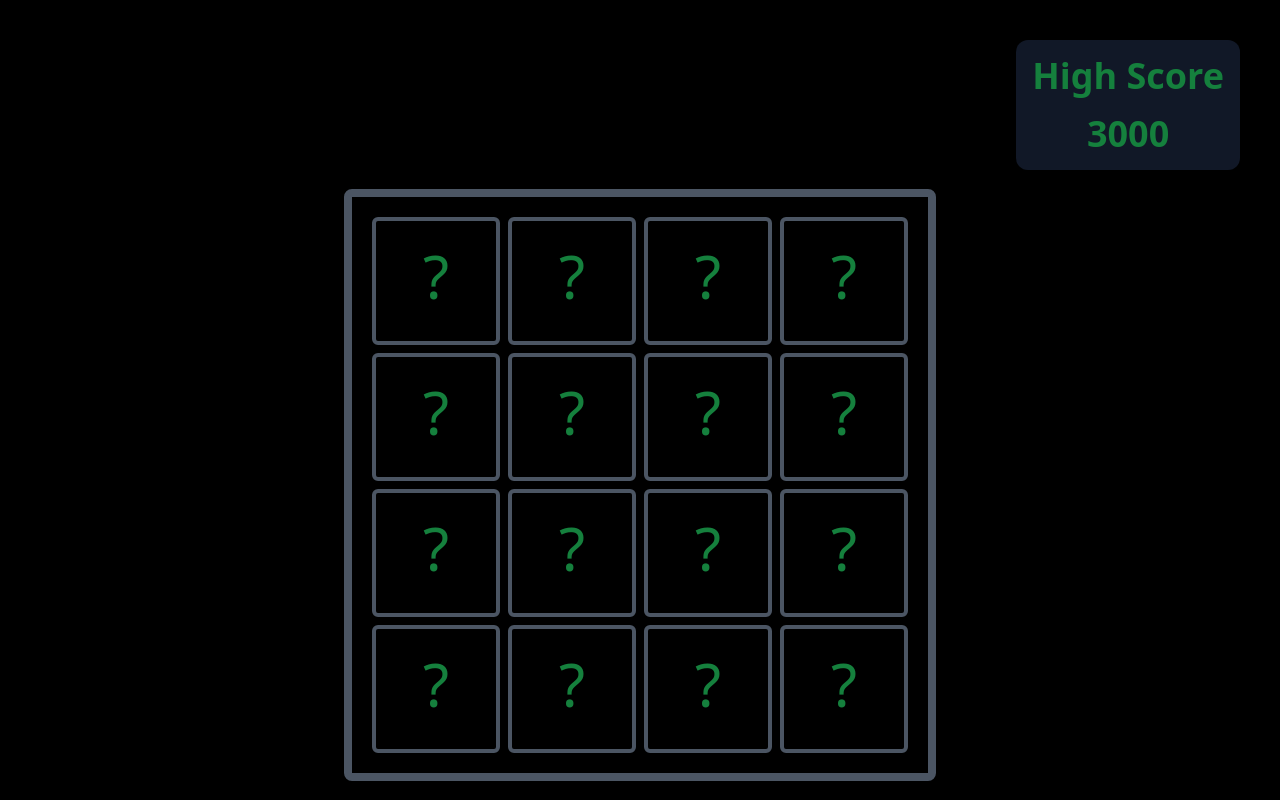
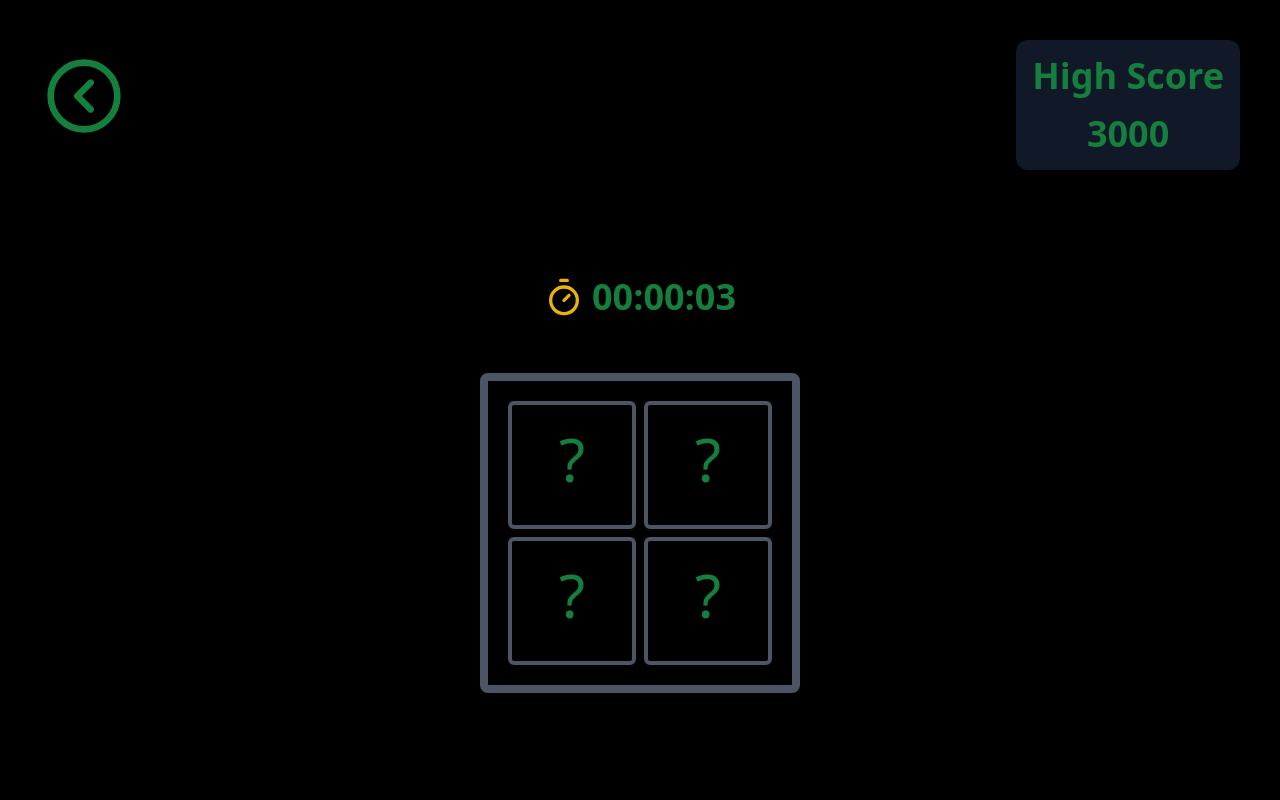
Before and after one commit to Sanjay-k-m/flip-card-memory-game, a React (Vite) app: page /home/game in a window 1280 px wide. Built offline with nearby package versions, Linux system fonts and the light colour scheme; a web font is replaced by a local one.

Commit message:
timer added

```diff
--- a/src/components/Board.jsx
+++ b/src/components/Board.jsx
@@ -1,7 +1,7 @@
 import PropTypes from "prop-types";
 import { useCallback, useEffect, useState } from "react";
 import toast from "react-hot-toast";
-const Board = ({ cardSize = 4 }) => {
+const Board = ({ cardSize = 2 }) => {
   const [cards, setCards] = useState([{}]);
   const [selectedFirstValue, setSelectedFirstValue] = useState(null);
   console.log("🚀 ~ Board ~ selectedFirstValue:", selectedFirstValue);
@@ -113,7 +113,11 @@ const Board = ({ cardSize = 4 }) => {
       if (cards.every((card) => card.isFlipped)) {
         return new Promise((resolve) =>
           setTimeout(() => {
-            toast.success("You won!");
+            toast.success("You won!", {
+              style: {
+                fontSize: '2em', // Increase font size
+              },
+            });
             resolve();
             generateCards(); // restart the game
           }, 500)
@@ -167,11 +171,7 @@ const Board = ({ cardSize = 4 }) => {
               : handleClick(card)
           }
         >
-          {card.isFlipped ? (
-            card.value
-          ) : (
-            <h1 className="animate-bounce ">?</h1>
-          )}
+          {card.isFlipped ? card.value : <h1 className="animate-bounce ">?</h1>}
         </div>
       ))}
     </div>
--- /dev/null
+++ b/src/components/Timer.jsx
@@ -0,0 +1,44 @@
+import { TimerIcon } from "lucide-react";
+import { useEffect, useState } from "react";
+
+const Timer = () => {
+  const [time, setTime] = useState(0);
+  const [started, setStarted] = useState(false);
+
+  useEffect(() => {
+    const timerId = setInterval(() => {
+      if (started) {
+        setTime((prevTime) => prevTime + 1);
+      }
+    }, 1000);
+
+    const startTimerId = setTimeout(() => {
+      setStarted(true);
+    }, 2000);
+
+    return () => {
+      clearInterval(timerId);
+      clearTimeout(startTimerId);
+    };
+  }, [started]);
+
+  const formatTime = (time) => {
+    const hours = Math.floor(time / 3600)
+      .toString()
+      .padStart(2, "0");
+    const minutes = Math.floor((time % 3600) / 60)
+      .toString()
+      .padStart(2, "0");
+    const seconds = (time % 60).toString().padStart(2, "0");
+    return `${hours}:${minutes}:${seconds}`;
+  };
+
+  return (
+    <div className="flex items-center gap-2">
+      <TimerIcon className="size-10 text-yellow-500" />
+      <span className="text-4xl font-bold">{formatTime(time)}</span>
+    </div>
+  );
+};
+
+export default Timer;
--- a/src/pages/GamePage.jsx
+++ b/src/pages/GamePage.jsx
@@ -1,13 +1,25 @@
+import { useNavigate } from "react-router-dom";
 import Board from "../components/Board";
 import HighScore from "../components/HighScore";
+import { CircleChevronLeft } from "lucide-react";
+import { PATH } from "../routes/paths";
+import Timer from "../components/Timer";
 
 const GamePage = () => {
+  const navigate = useNavigate();
   return (
     <div className="flex flex-col h-screen bg-black overflow-y-hidden text-green-700">
-      <div className=" mt-5  mr-5 md:mt-10 md:mr-10 flex justify-end">
+      <div className=" mt-5  mr-5 md:mt-10 md:mr-10 flex justify-between">
+        <CircleChevronLeft
+          className="size-20  ml-11 mt-4"
+          onClick={() => navigate(PATH.root)}
+        />
         <HighScore />
       </div>
-      <div className="flex justify-center h-screen items-center">
+
+      <div className="flex flex-col justify-center h-screen items-center space-y-14">
+        {/*Timer*/}
+        <Timer/>
         {/* <Board /> */}
         <Board />
       </div>
```
